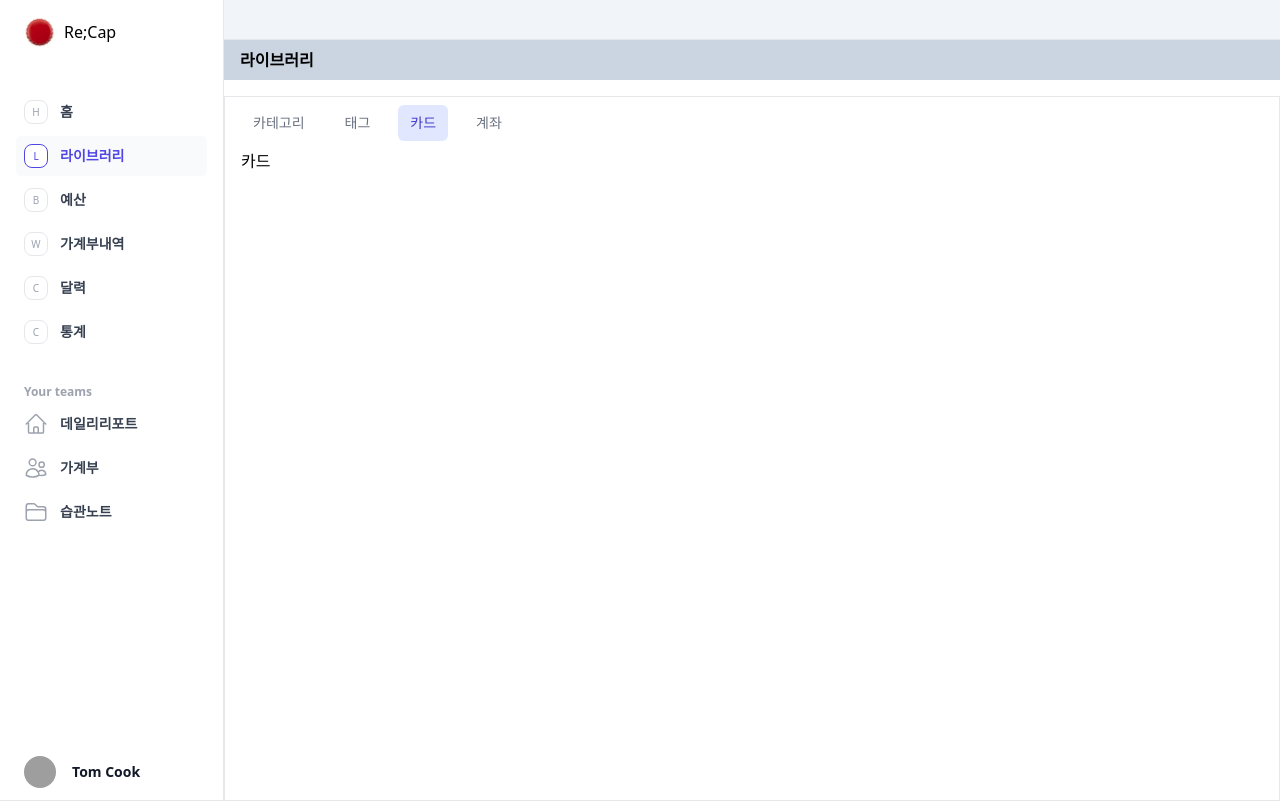
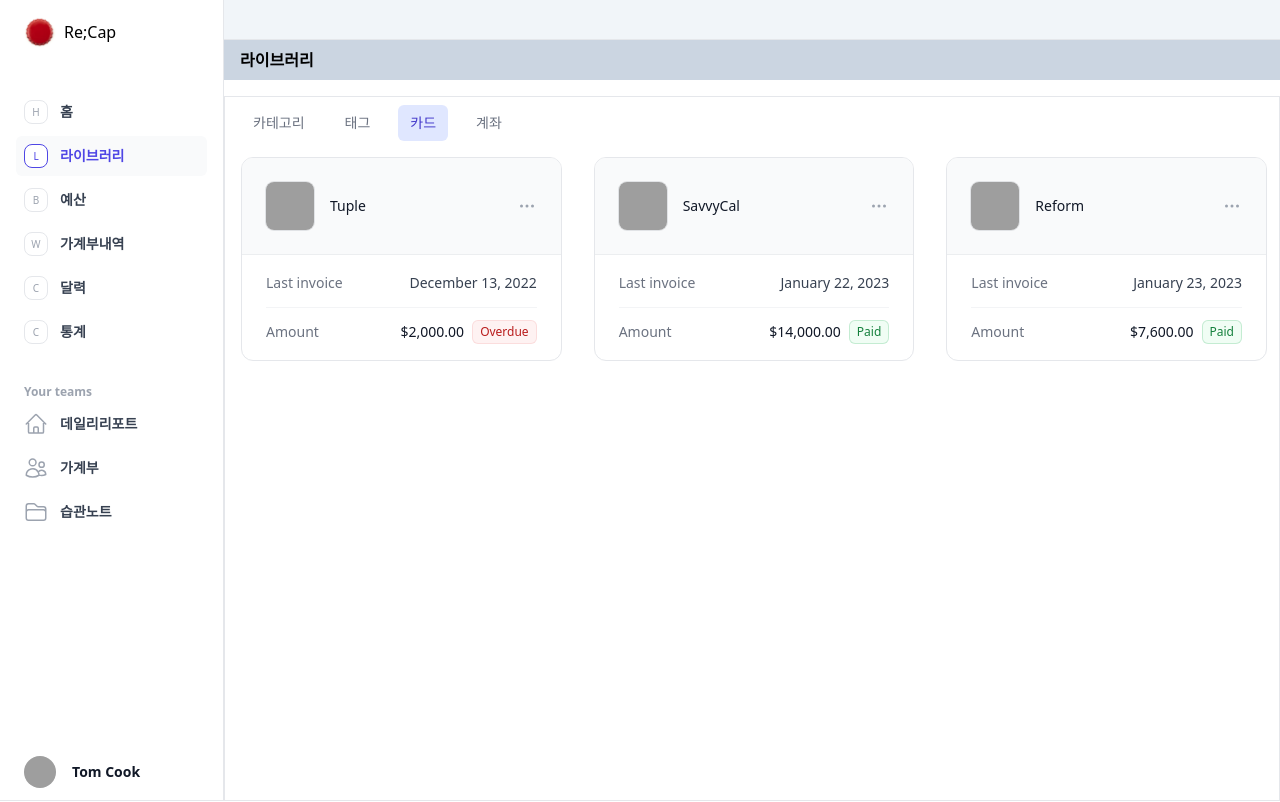
Before and after one commit to kansg92/recap_fe_vue, a Vue app: page /accountbook/library in a window 1280 px wide. Shown: the top 802 px of the page. Built offline with nearby package versions, Linux system fonts and the light colour scheme; grey boxes are pictures that could not be loaded.

Commit message:
library 기본 UI

```diff
--- a/src/views/Accountbook/LibraryView.vue
+++ b/src/views/Accountbook/LibraryView.vue
@@ -9,8 +9,18 @@
       </div>
       <div>
         <p v-for="tab in tabs" :key="tab.href">
-          <span v-show="tab.current">{{ tab.name }}</span>
-
+          <!-- <span v-show="tab.current">{{ tab.name }}</span> -->
+          <div class="mt-4 pr-3">
+          <div v-if="tab.current && tab.href == 0" >
+            <CardList />
+          </div>
+          <div v-if="tab.current && tab.href == 1">
+            <SimpleCard />
+          </div>
+          <div  v-if="tab.current && tab.href == 2" >
+            <LogosCard />
+          </div>
+        </div>
         </p>
       </div>
     </main>
@@ -19,6 +29,10 @@
 
 <script setup lang="ts">
 import TabsInPill from '@/components/TabsInPill.vue';
+import CardList from '@/components/grid-list/CardList.vue';
+import SimpleCard from '@/components/grid-list/SimpleCardList.vue'
+import LogosCard from '@/components/grid-list/LogosCard.vue'
+
 import { ref } from 'vue';
 const tabs = ref([
     { name: '카테고리', href: 0, current: false },
```
